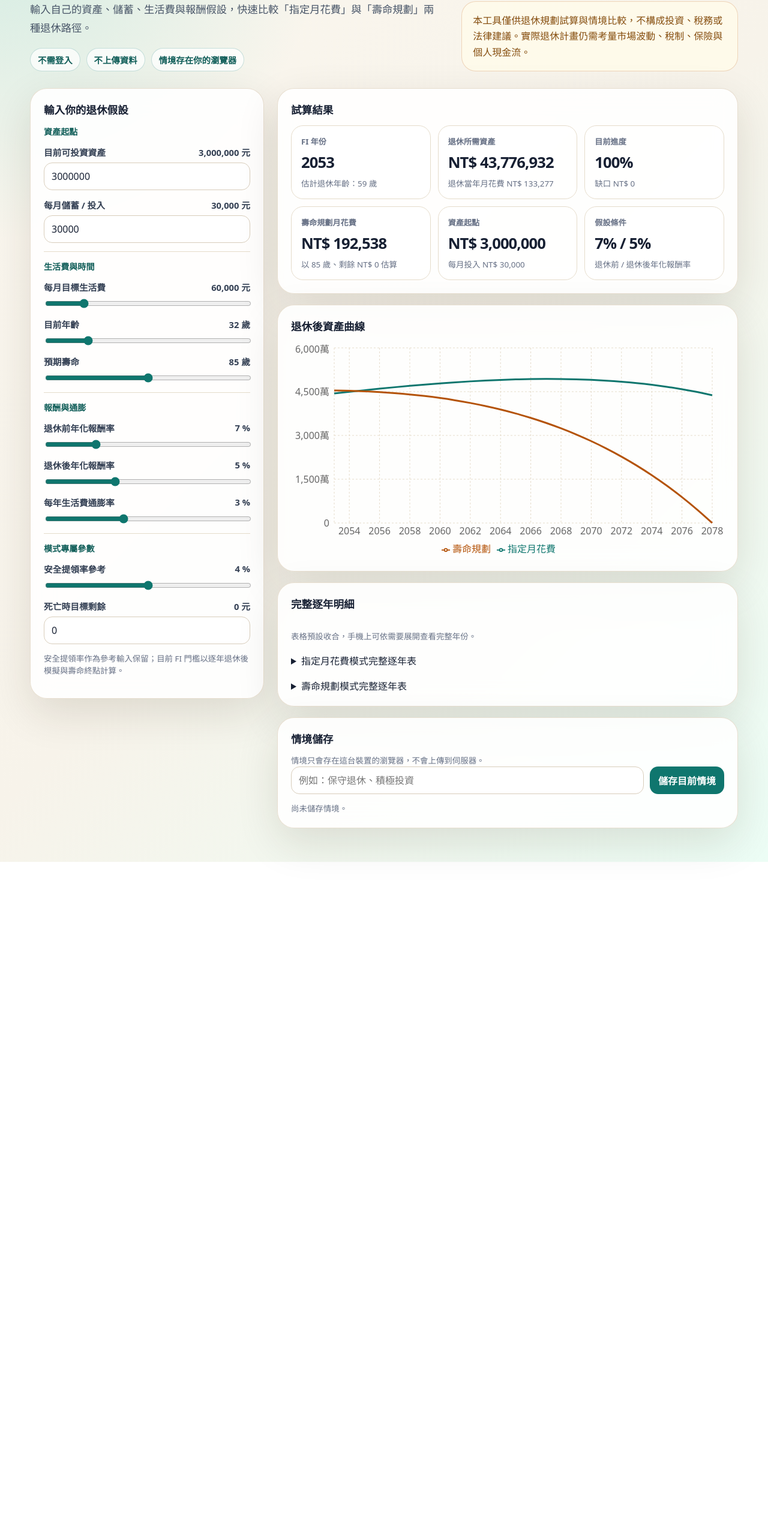
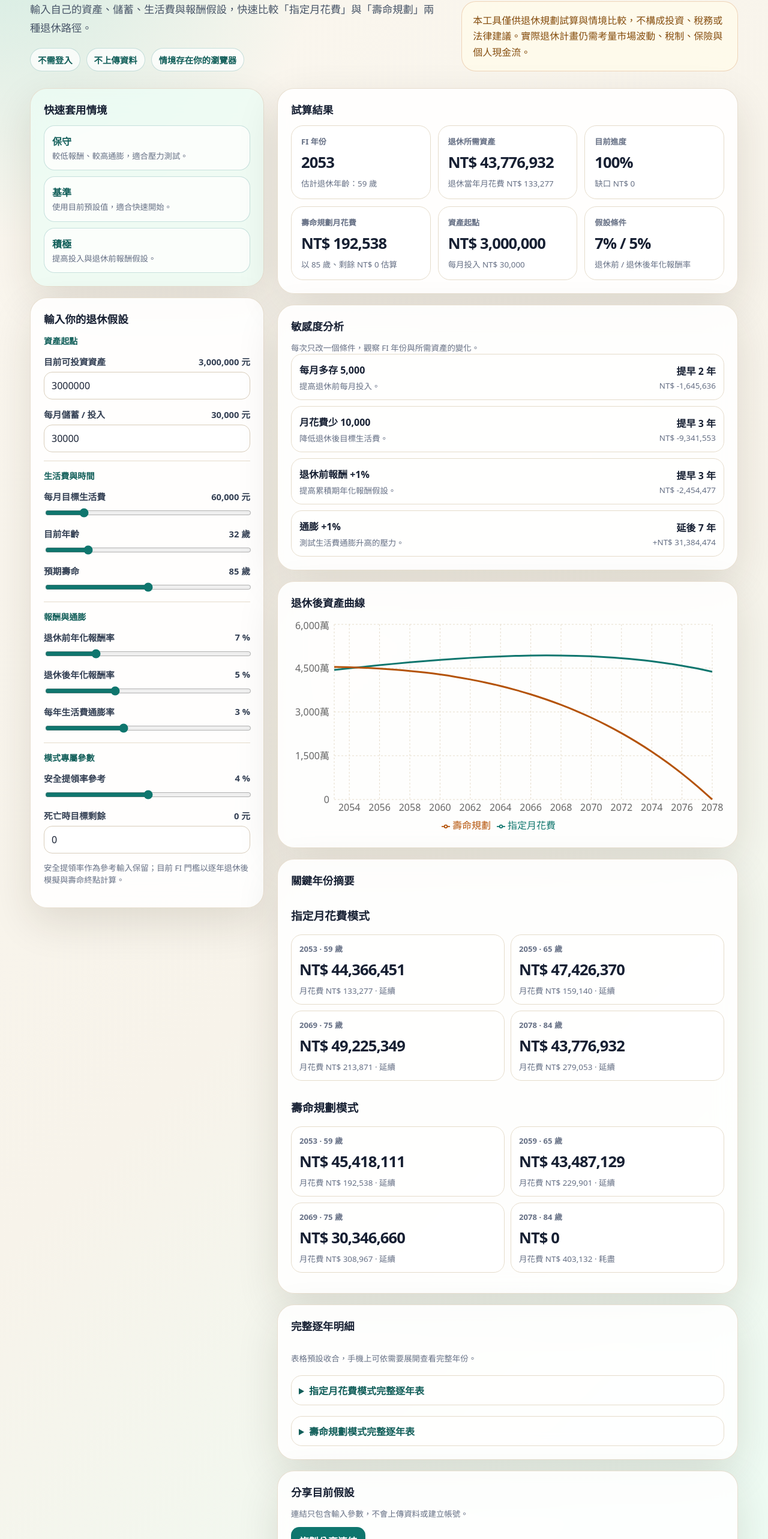
Before and after one commit to jjweiting/RetireWise, a Next.js app: page / in a window 1280 px wide. Shown: the part 143-2709 px from the top of the page at 60% size. Before the commit the page ends 1580 px from the top, so only its background shows below. Built offline with nearby package versions, Linux system fonts and the light colour scheme.

Commit message:
feat: compose phase 2 retirement optimizations

```diff
--- a/app/globals.css
+++ b/app/globals.css
@@ -315,6 +315,128 @@ th {
   margin-top: 14px;
 }
 
+.preset-card {
+  background: rgba(236, 253, 245, 0.78);
+}
+
+.preset-grid {
+  display: grid;
+  gap: 10px;
+}
+
+.preset-button {
+  display: grid;
+  gap: 4px;
+  width: 100%;
+  border: 1px solid rgba(15, 118, 110, 0.22);
+  border-radius: 18px;
+  background: rgba(255, 255, 255, 0.74);
+  color: var(--ink);
+  padding: 13px;
+  text-align: left;
+}
+
+.preset-button span {
+  color: var(--brand-dark);
+  font-weight: 850;
+}
+
+.preset-button small {
+  color: var(--muted);
+  line-height: 1.45;
+}
+
+.share-actions {
+  display: flex;
+  flex-wrap: wrap;
+  gap: 10px;
+  align-items: center;
+  margin-top: 12px;
+}
+
+.share-message {
+  color: var(--brand-dark);
+  font-size: 0.9rem;
+  font-weight: 750;
+}
+
+.import-callout {
+  display: flex;
+  flex-wrap: wrap;
+  gap: 10px;
+  align-items: center;
+  justify-content: space-between;
+  margin-top: 14px;
+  border: 1px solid rgba(180, 83, 9, 0.22);
+  border-radius: 18px;
+  background: rgba(255, 251, 235, 0.74);
+  padding: 12px;
+}
+
+.import-callout p {
+  margin: 0;
+  color: #854d0e;
+}
+
+.sensitivity-list {
+  display: grid;
+  gap: 10px;
+}
+
+.sensitivity-row {
+  display: flex;
+  justify-content: space-between;
+  gap: 14px;
+  align-items: center;
+  border: 1px solid var(--line);
+  border-radius: 18px;
+  background: rgba(255, 255, 255, 0.58);
+  padding: 13px;
+}
+
+.sensitivity-result {
+  display: grid;
+  gap: 4px;
+  min-width: 128px;
+  text-align: right;
+}
+
+.sensitivity-result span {
+  color: var(--muted);
+  font-size: 0.84rem;
+}
+
+.key-year-grid {
+  display: grid;
+  grid-template-columns: repeat(2, minmax(0, 1fr));
+  gap: 10px;
+  margin-bottom: 12px;
+}
+
+.key-year-card {
+  border: 1px solid var(--line);
+  border-radius: 18px;
+  background: rgba(255, 255, 255, 0.58);
+  padding: 13px;
+}
+
+.table-details {
+  border: 1px solid var(--line);
+  border-radius: 18px;
+  background: rgba(255, 255, 255, 0.5);
+  padding: 12px;
+}
+
+.table-details summary {
+  color: var(--brand-dark);
+  cursor: pointer;
+  font-weight: 850;
+}
+
+.table-details .table-wrap {
+  margin-top: 12px;
+}
+
 .scenario-row {
   justify-content: space-between;
   border: 1px solid var(--line);
@@ -362,4 +484,17 @@ th {
   .chart-wrap {
     height: 300px;
   }
+
+  .key-year-grid,
+  .sensitivity-row {
+    grid-template-columns: 1fr;
+  }
+
+  .sensitivity-row {
+    display: grid;
+  }
+
+  .sensitivity-result {
+    text-align: left;
+  }
 }
--- a/app/page.tsx
+++ b/app/page.tsx
@@ -2,11 +2,16 @@
 
 import { useEffect, useState } from 'react'
 import RetirementCurveChart from '@/components/retirement/RetirementCurveChart'
+import RetirementKeyYearSummary from '@/components/retirement/RetirementKeyYearSummary'
 import RetirementParams from '@/components/retirement/RetirementParams'
+import RetirementPresetSelector from '@/components/retirement/RetirementPresetSelector'
 import RetirementScenarioManager from '@/components/retirement/RetirementScenarioManager'
+import RetirementSensitivity from '@/components/retirement/RetirementSensitivity'
+import RetirementSharePanel from '@/components/retirement/RetirementSharePanel'
 import RetirementSummaryCards from '@/components/retirement/RetirementSummaryCards'
 import RetirementYearlyTable from '@/components/retirement/RetirementYearlyTable'
 import { calculateRetirementFI, DEFAULT_PARAMS, validateRetirementParams } from '@/lib/retirement'
+import { buildShareUrl, parseSharedParams } from '@/lib/share'
 import { deleteSavedScenario, loadSavedScenarios, saveSavedScenarios } from '@/lib/storage'
 import type { RetirementParams as RetirementParamsType, RetirementResult, SavedScenario } from '@/lib/types'
 
@@ -26,15 +31,31 @@ function calculateSafely(params: RetirementParamsType): RetirementResult | null
 export default function Home() {
   const [params, setParams] = useState<RetirementParamsType>(DEFAULT_PARAMS)
   const [scenarios, setScenarios] = useState<SavedScenario[]>([])
+  const [sharedName, setSharedName] = useState<string | null>(null)
+  const [shareUrl, setShareUrl] = useState('')
   const errors = validateRetirementParams(params)
   const result = errors.length === 0 ? calculateSafely(params) : null
 
   useEffect(() => {
+    const shared = parseSharedParams(window.location.search, DEFAULT_PARAMS)
+    setParams(shared.params)
+    setSharedName(shared.name)
     setScenarios(loadSavedScenarios())
   }, [])
 
+  useEffect(() => {
+    if (typeof window === 'undefined') return
+    setShareUrl(buildShareUrl(window.location.origin, window.location.pathname, params, sharedName))
+  }, [params, sharedName])
+
   const updateParams = (updates: Partial<RetirementParamsType>) => {
+    setSharedName(null)
     setParams((current) => ({ ...current, ...updates }))
+  }
+
+  const applyPreset = (presetParams: RetirementParamsType) => {
+    setSharedName(null)
+    setParams(presetParams)
   }
 
   const saveScenario = (name: string) => {
@@ -59,6 +80,12 @@ export default function Home() {
 
     saveSavedScenarios(next)
     setScenarios(next)
+  }
+
+  const saveSharedScenario = () => {
+    if (!sharedName) return
+    saveScenario(sharedName)
+    setSharedName(null)
   }
 
   const applyScenario = (scenario: SavedScenario) => {
@@ -91,13 +118,18 @@ export default function Home() {
       </header>
 
       <div className="grid">
-        <RetirementParams params={params} errors={errors} onChange={updateParams} />
+        <div className="stack">
+          <RetirementPresetSelector onApply={applyPreset} />
+          <RetirementParams params={params} errors={errors} onChange={updateParams} />
+        </div>
 
         <div className="stack">
           {result ? (
             <>
               <RetirementSummaryCards result={result} params={params} />
+              <RetirementSensitivity params={params} />
               <RetirementCurveChart result={result} />
+              <RetirementKeyYearSummary fi4Table={result.fi4.table} filtTable={result.filt.table} />
               <RetirementYearlyTable fi4Table={result.fi4.table} filtTable={result.filt.table} />
             </>
           ) : (
@@ -107,6 +139,7 @@ export default function Home() {
             </section>
           )}
 
+          <RetirementSharePanel shareUrl={shareUrl} sharedName={sharedName} onSaveShared={saveSharedScenario} />
           <RetirementScenarioManager
             scenarios={scenarios}
             canSave={result !== null}
```
